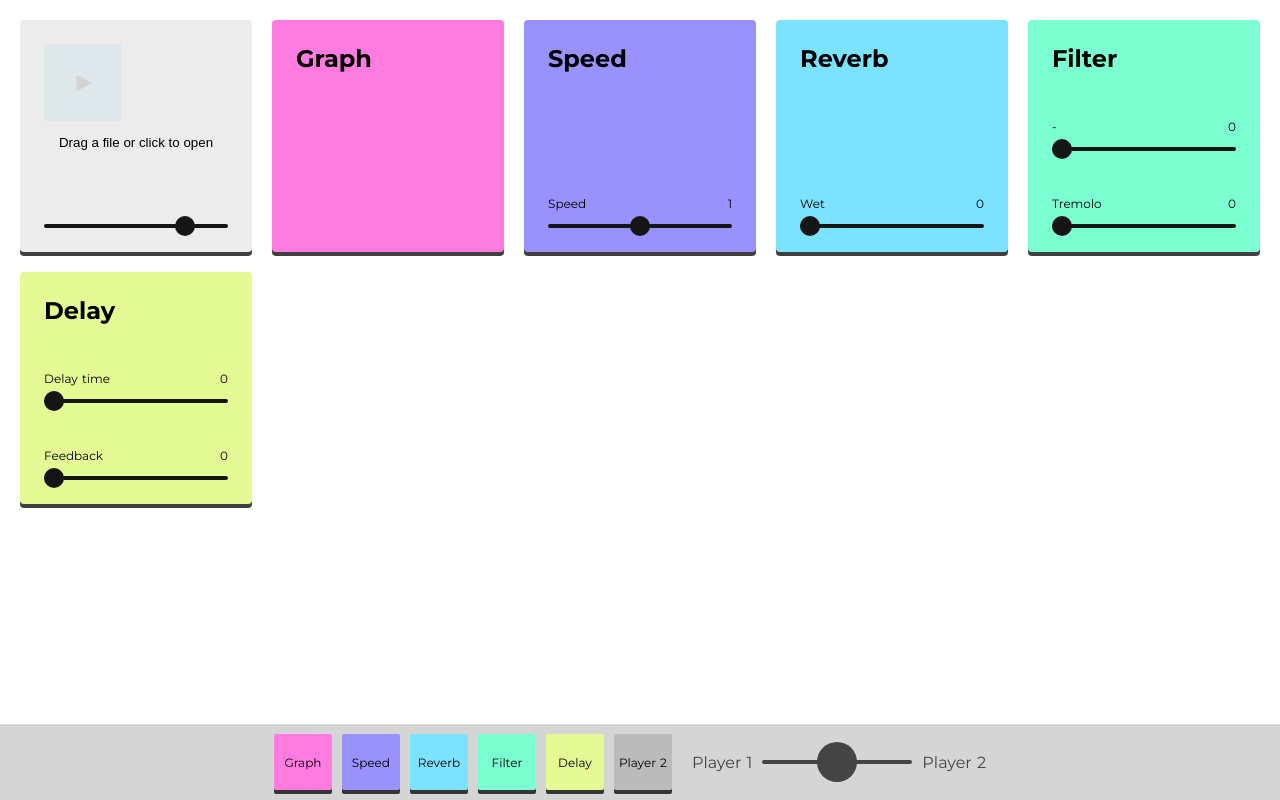
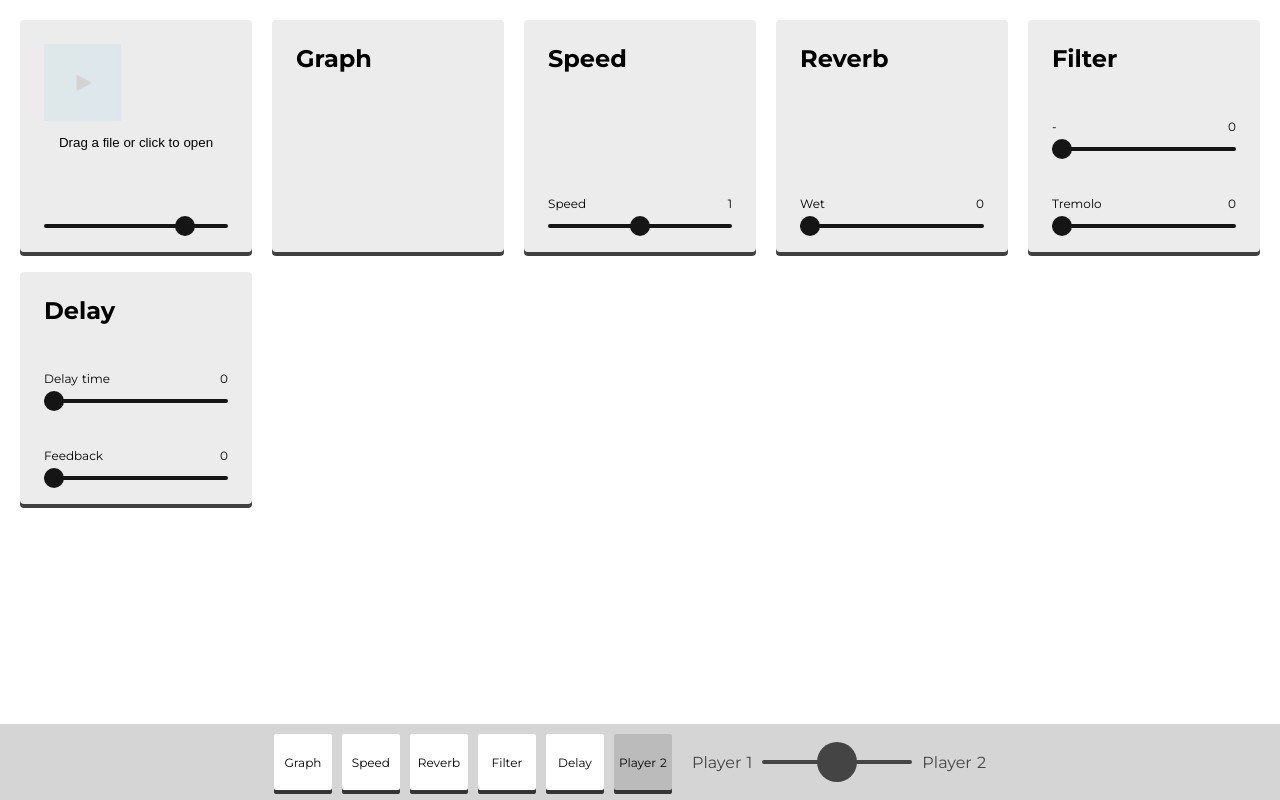
Before and after one commit to nckn/effe, a Nuxt app: page / in a window 1280 px wide. Built offline with nearby package versions, Linux system fonts and the light colour scheme; no server answers.

Commit message:
Hiding colors

```diff
--- a/assets/scss/main.scss
+++ b/assets/scss/main.scss
@@ -190,11 +190,11 @@ canvas#analyser {
           white-space: normal;
         }
       }
-      &#graph { background: $c-graph; }
-      &#speed { background: $c-speed; }
-      &#reverb { background: $c-reverb; }
-      &#filter { background: $c-filter; }
-      &#delay { background: $c-delay; }
+      // &#graph { background: $c-graph; }
+      // &#speed { background: $c-speed; }
+      // &#reverb { background: $c-reverb; }
+      // &#filter { background: $c-filter; }
+      // &#delay { background: $c-delay; }
       h2 {
 
       }
@@ -264,11 +264,12 @@ canvas#analyser {
       &.ison {
         background: lighten($color: $fx-bg, $amount: 30);
       }
-      &[name="graph"] { background: $c-graph; }
-      &[name="speed"] { background: $c-speed; }
-      &[name="reverb"] { background: $c-reverb; }
-      &[name="filter"] { background: $c-filter; }
-      &[name="delay"] { background: $c-delay; }
+      // Colors
+      // &[name="graph"] { background: $c-graph; }
+      // &[name="speed"] { background: $c-speed; }
+      // &[name="reverb"] { background: $c-reverb; }
+      // &[name="filter"] { background: $c-filter; }
+      // &[name="delay"] { background: $c-delay; }
       h4 {
         font-size: 12px;
         font-weight: 400;
```
